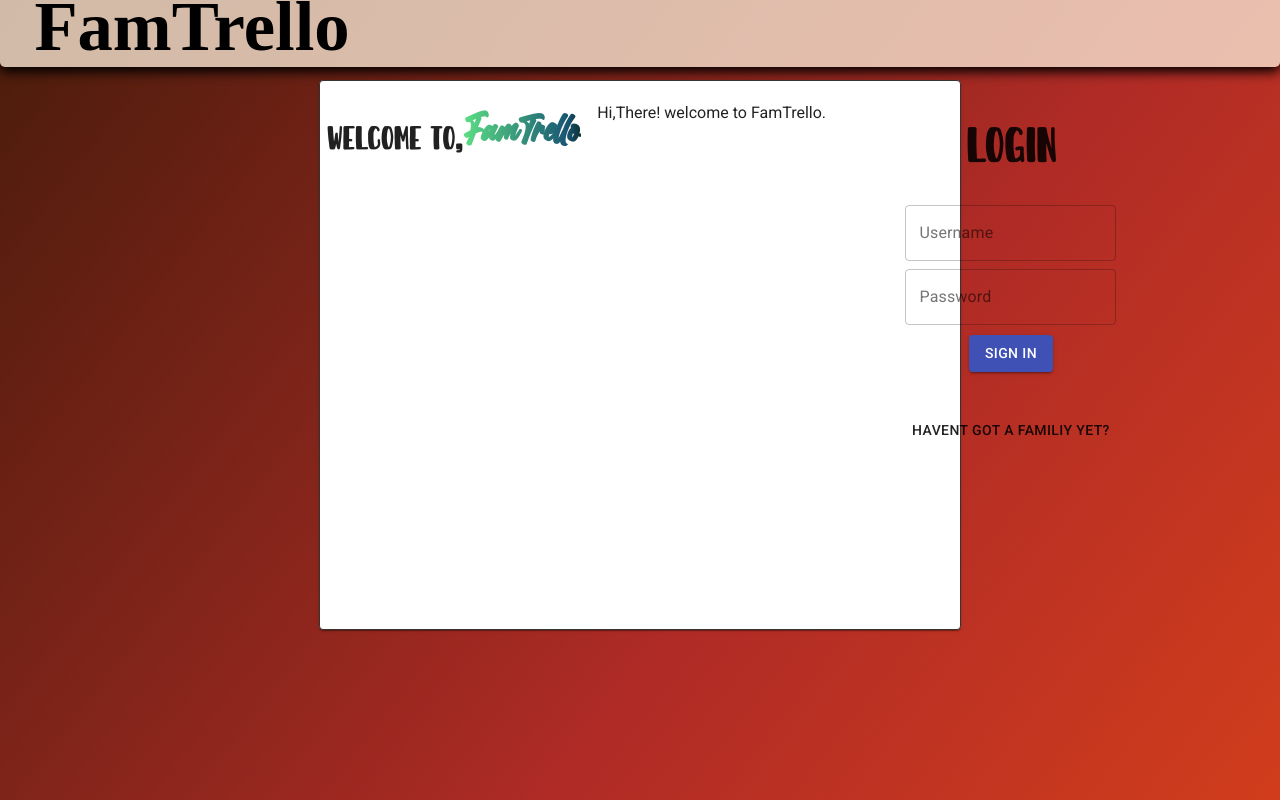
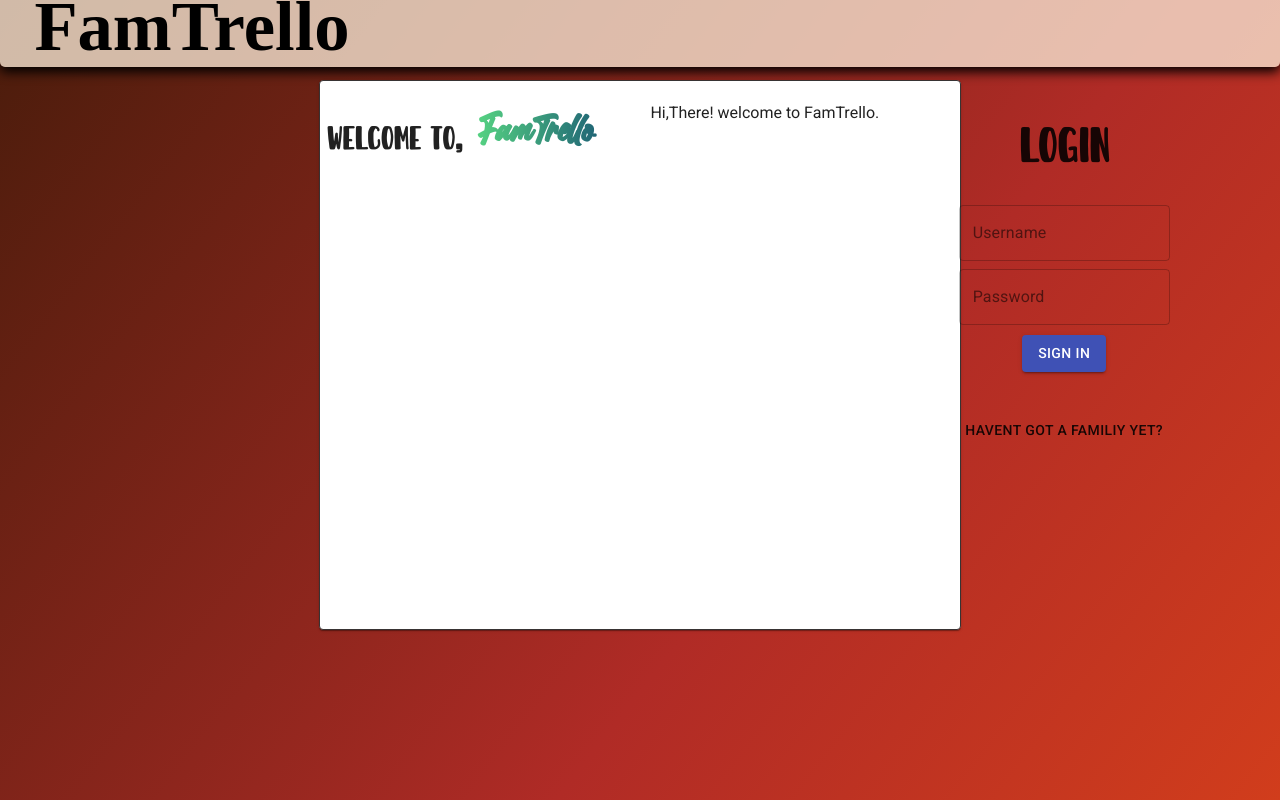
Before and after one commit to daiches445/fam_trello, a React (Create React App) app: page / in a window 1280 px wide. Built offline with nearby package versions, Linux system fonts and the light colour scheme; a web font is replaced by a local one.

Commit message:
login fix

```diff
--- a/src/components/Login_Page.jsx
+++ b/src/components/Login_Page.jsx
@@ -13,7 +13,9 @@ class Login_Page extends Component {
 
         this.state = {
             username: "",
-            password: ""
+            password: "",
+            error_username: "",
+            error_password: "",
         }
 
     }
@@ -21,10 +23,10 @@ class Login_Page extends Component {
     chgDtl = (e) => {
         switch (e.target.name) {
             case "username":
-                this.setState({ username: e.target.value })
+                this.setState({ username: e.target.value,error_username:'' })
                 break;
             case "password":
-                this.setState({ password: e.target.value })
+                this.setState({ password: e.target.value ,error_password:''})
                 break;
             default:
                 break;
@@ -43,15 +45,16 @@ class Login_Page extends Component {
         }
     }
     signInClick = () => {
-        console.log('click')
         let currentUser = this.props.data.users.find(user => user.username === this.state.username)
         if (currentUser === undefined) {
-            alert("SORRY NOT FOUND")
+            this.setState({error_username:'Invalid username'})
         }
-        else {
-            alert("YES FOUND " + currentUser.username)
+        else if(currentUser.password === this.state.password){
+            this.props.SetCurrentUser(currentUser)
             this.props.history.push('/CCBoard')
         }
+        else
+            this.setState({error_password:'incorrect password'})
 
     }
     render() {
@@ -59,8 +62,8 @@ class Login_Page extends Component {
             <div className='container'>
                 <Paper style={{ width: '50%' }}>
                     <Grid container direction='column' spacing='2' alignItems='center'>
-                        <Grid item ><h2>Welcome to,<span>FamTrello</span></h2></Grid>
-                        <Grid item xs='12'><p className='stay_home_font'>Hi,There! welcome to FamTrello. </p></Grid>
+                        <Grid item xs={9}><h2>Welcome to,<span> FamTrello&emsp;</span> </h2></Grid>
+                        <Grid item xs='12'><p >Hi,There! welcome to FamTrello.</p></Grid>
                         <Grid item xs='7' justify='center'>
                             <Grid container direction='column' justify="center" alignItems='center' spacing='1'>
                                 <Grid item xs="12" >
@@ -72,18 +75,24 @@ class Login_Page extends Component {
                                         id="outlined-basic"
                                         label="Username"
                                         variant="outlined"
-                                        name="username" /></Grid>
+                                        name="username"
+                                        error={this.state.error_username}
+                                        helperText ={this.state.error_username} />
+                                </Grid>
                                 <Grid item sm="8" spacing="1">
                                     <TextField
                                         onChange={this.chgDtl}
                                         id="outlined-basic"
                                         label="Password"
+                                        type='Password'
                                         variant="outlined"
-                                        name="password" />
+                                        name="password"
+                                        error={this.state.error_password}
+                                        helperText ={this.state.error_password}/>
                                 </Grid>
                             </Grid>
-                            <Grid item xs ='12'>
-                            <Grid container  justify="center" alignItems='center' spacing='5' >
+                            <Grid item xs='12'>
+                                <Grid container justify="center" alignItems='center' spacing='5' >
                                     <Grid item>
                                         <Button onClick={this.signInClick} variant='contained' color="primary">Sign in</Button>
                                     </Grid>
```
Lines whose indentation alone changed are shown as unchanged.
